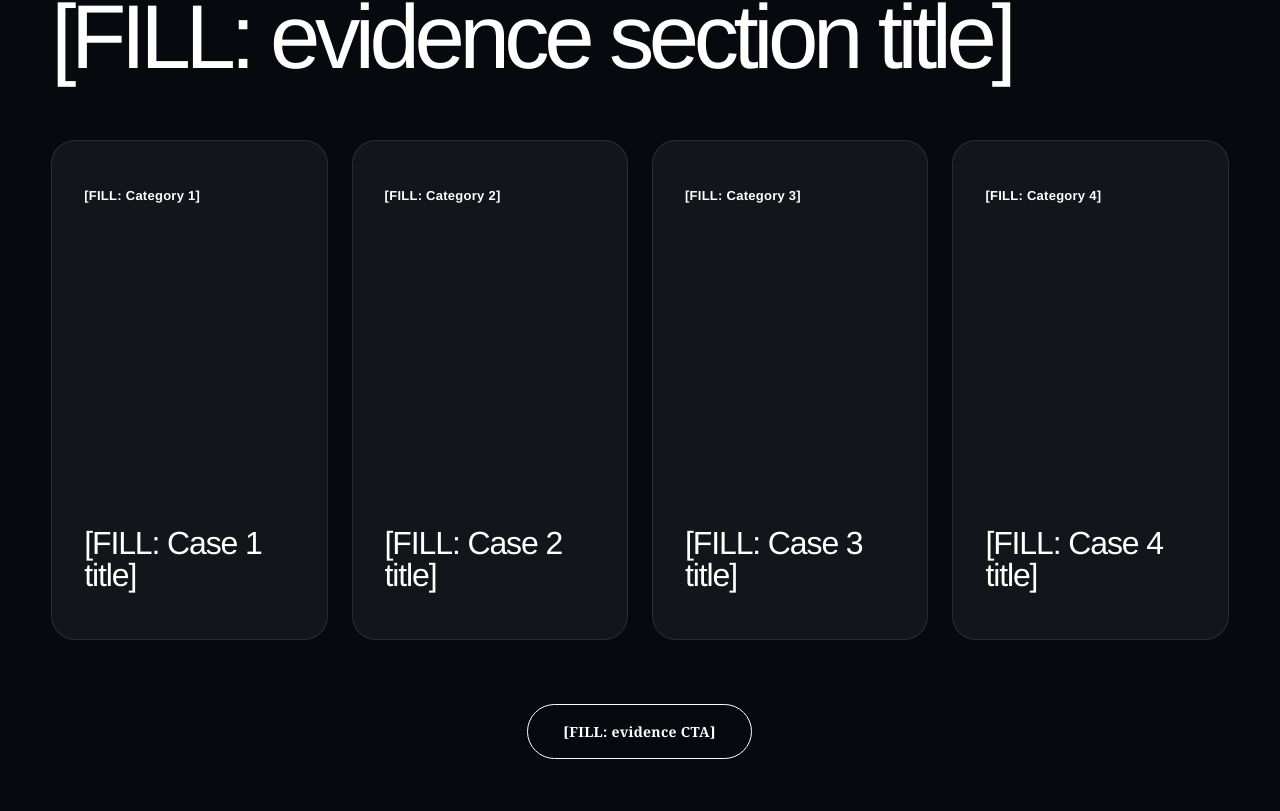
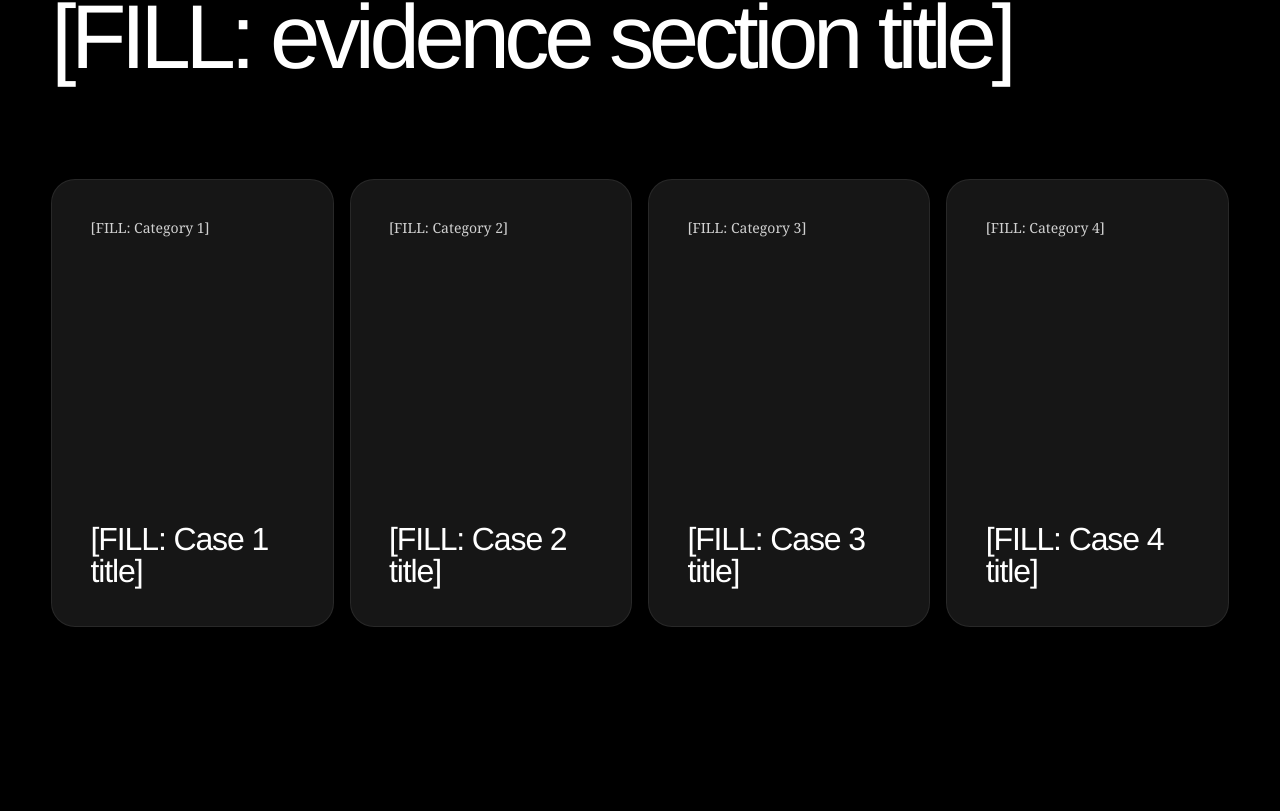
Before and after one commit to PRASANNX/CCP, a React (Vite) app: page / in a window 1280 px wide. Shown: the part 6289-7100 px from the top of the page. Built offline with nearby package versions, Linux system fonts and the light colour scheme; the HTML template or start-up script is replaced by a standard one.

Commit message:
feat: enhance Cases and Composition interactivity to match reference

```diff
--- a/src/components/Cases/Cases.module.scss
+++ b/src/components/Cases/Cases.module.scss
@@ -1,71 +1,121 @@
 .section {
-  padding: var(--section-pad) 0;
   position: relative;
-  background-color: var(--black);
   color: var(--white);
+  padding: clamp(100px, 10vw, 180px) 0;
   overflow: hidden;
 }
 
 .backgrounds {
   position: absolute;
   inset: 0;
-  z-index: 1;
-  pointer-events: none;
+  z-index: -1;
 }
 
-.background {
+.bgBase {
+  position: absolute;
+  inset: 0;
+  background: var(--black);
+  opacity: 0;
+  transition: opacity 0.6s ease;
+}
+
+.bgItem {
   position: absolute;
   inset: 0;
   opacity: 0;
-  transform: scale(1.08);
-  transition: opacity 0.7s ease, transform 1.2s ease;
+  transition: opacity 0.6s ease;
 }
 
-.background.active {
-  opacity: 0.34;
-  transform: scale(1);
+.bgBase.active,
+.bgItem.active {
+  opacity: 1;
 }
 
-.desktopGrid {
+.inner {
+  width: min(92vw, 1760px);
+  margin-inline: auto;
+}
+
+.header {
+  margin-bottom: clamp(60px, 8vw, 120px);
+}
+
+.grid {
   display: grid;
   grid-template-columns: repeat(4, 1fr);
-  gap: 1.5rem;
+  gap: 16px;
 }
 
 .card {
-  display: block;
-  height: 500px;
-  background-color: rgba(255, 255, 255, 0.05);
-  border: 1px solid rgba(255, 255, 255, 0.1);
-  border-radius: var(--card-radius);
-  transition: background-color 0.3s ease, border-color 0.3s ease;
-  text-decoration: none;
-  color: var(--white);
-
-  &:hover, &:focus-visible {
-    background-color: rgba(255, 255, 255, 0.1);
-    border-color: rgba(255, 255, 255, 0.3);
-  }
+  position: relative;
+  height: clamp(400px, 35vw, 600px);
+  border-radius: 24px;
+  background: rgba(25, 25, 25, 0.9);
+  border: 1px solid rgba(255, 255, 255, 0.08);
+  backdrop-filter: blur(12px);
+  padding: clamp(24px, 3vw, 40px);
+  cursor: pointer;
+  transition: transform 0.45s var(--ease), border-color 0.45s var(--ease), background 0.45s var(--ease);
 }
 
 .cardInner {
-  padding: 3rem 2rem;
-  height: 100%;
   display: flex;
   flex-direction: column;
+  height: 100%;
 }
 
-.mobileSwiper {
-  margin-top: 2rem;
+.card:hover,
+.card:focus-visible,
+.card.active {
+  transform: translateY(-8px);
+  border-color: rgba(255, 255, 255, 0.2);
+  background: rgba(40, 40, 40, 0.95);
 }
 
-.mobileCard {
+.cardMobile {
+  height: 480px;
+  border-radius: 20px;
+  padding: 32px;
+  color: var(--black);
+}
+
+.swiper {
+  overflow: visible;
+}
+
+.actions {
   display: flex;
-  flex-direction: column;
-  height: 400px;
-  padding: 3rem 2rem;
-  border-radius: 16px;
-  border: 1px solid rgba(255, 255, 255, 0.2);
-  text-decoration: none;
+  justify-content: center;
+  margin-top: clamp(60px, 8vw, 100px);
+}
+
+.button {
+  min-height: 52px;
+  padding: 0 32px;
+  border: 1px solid rgba(255, 255, 255, 0.5);
+  border-radius: 999px;
   color: var(--white);
+  background: transparent;
+  display: inline-flex;
+  align-items: center;
+  font-family: var(--font-primary);
+  font-size: 14px;
+  font-weight: 700;
+  text-transform: uppercase;
+  letter-spacing: 0.05em;
+  transition: background 0.3s ease, color 0.3s ease, border-color 0.3s ease;
 }
+
+.button:hover,
+.button:focus-visible {
+  background: var(--white);
+  color: var(--black);
+  border-color: var(--white);
+}
+
+@media (max-width: 900px) {
+  .grid {
+    grid-template-columns: repeat(2, 1fr);
+    gap: 16px;
+  }
+}
--- a/src/components/Cases/Cases.tsx
+++ b/src/components/Cases/Cases.tsx
@@ -1,99 +1,106 @@
-import { useState } from 'react';
-import styles from './Cases.module.scss';
-import { cases } from '../../data/cases';
-import { useReveal } from '../../hooks/useReveal';
-import { useMagnetic } from '../../hooks/useMagnetic';
-import { useMediaQuery } from '../../hooks/useMediaQuery';
-import { Swiper, SwiperSlide } from 'swiper/react';
-import { Pagination } from 'swiper/modules';
-import 'swiper/css';
-import 'swiper/css/pagination';
+import { useState } from "react";
+import type { KeyboardEvent } from "react";
+import { Swiper, SwiperSlide } from "swiper/react";
+import { Pagination } from "swiper/modules";
+import "swiper/css";
+import "swiper/css/pagination";
+import styles from "./Cases.module.scss";
+import { cases } from "../../data/cases";
+import { useMediaQuery } from "../../hooks/useMediaQuery";
 
-const CaseCard = ({ data, onEnter }: { data: any; onEnter: () => void }) => {
-  const ref = useMagnetic<HTMLAnchorElement>({ strength: 0.1 });
+export function Cases() {
+  const isMobile = useMediaQuery("(max-width: 768px)");
+  const [activeIndex, setActiveIndex] = useState<number | null>(null);
 
-  return (
-    <a
-      href="#"
-      className={styles.card}
-      ref={ref}
-      onMouseEnter={onEnter}
-      onFocus={onEnter}
-    >
-      <div className={styles.cardInner}>
-        <p className="label">{data.category}</p>
-        <h3 className="display-xs" style={{ marginTop: 'auto' }}>{data.title}</h3>
-      </div>
-    </a>
-  );
+  const handleKeyDown = (event: KeyboardEvent<HTMLElement>, index: number) => {
+    if (event.key === "Enter" || event.key === " ") {
+      event.preventDefault();
+      setActiveIndex(index);
+    }
   };
-
-export const Cases = () => {
-  const sectionRef = useReveal<HTMLElement>();
-  const [activeCase, setActiveCase] = useState(0);
-  const isMobile = useMediaQuery("(max-width: 768px)");
 
   return (
     <section
       className={styles.section}
-      ref={sectionRef}
-      data-stagger-parent
-      onMouseLeave={() => setActiveCase(0)}
+      data-component="cases"
+      aria-labelledby="cases-title"
+      onMouseLeave={() => setActiveIndex(null)}
     >
       <div className={styles.backgrounds} aria-hidden="true">
+        <div className={`${styles.bgBase} ${activeIndex === null ? styles.active : ""}`} />
         {cases.map((item, index) => (
           <div
-            className={`${styles.background} ${activeCase === index ? styles.active : ""}`}
+            className={`${styles.bgItem} ${activeIndex === index ? styles.active : ""}`}
             key={item.title}
             style={{ background: item.color }}
           />
         ))}
       </div>
 
-      <div className="container" style={{ position: 'relative', zIndex: 2 }}>
-        <div style={{ marginBottom: '4rem' }}>
-          <h2 className="display-l" data-stagger-child>[FILL: evidence section title]</h2>
+      <div className={styles.inner}>
+        <div className={styles.header} data-reveal>
+          <h2 id="cases-title" className="display-l">
+            [FILL: evidence section title]
+          </h2>
         </div>
 
         {!isMobile ? (
-          /* Desktop Grid */
-          <div className={styles.desktopGrid}>
-            {cases.map((item, i) => (
-              <div key={i} data-stagger-child>
-                <CaseCard
-                  data={item}
-                  onEnter={() => setActiveCase(i)}
-                />
+          <div className={styles.grid}>
+            {cases.map((item, index) => {
+              const isActive = activeIndex === index;
+              return (
+                <article
+                  key={item.title}
+                  tabIndex={0}
+                  className={`${styles.card} ${isActive ? styles.active : ""}`}
+                  onMouseEnter={() => setActiveIndex(index)}
+                  onFocus={() => setActiveIndex(index)}
+                  onKeyDown={(e) => handleKeyDown(e, index)}
+                  data-reveal
+                >
+                  <div className={styles.cardInner}>
+                    <p className="text-s" style={{ opacity: 0.8 }}>
+                      {item.category}
+                    </p>
+                    <h3 className="display-xs" style={{ marginTop: "auto" }}>
+                      {item.title}
+                    </h3>
                   </div>
-            ))}
+                </article>
+              );
+            })}
           </div>
         ) : (
-          /* Mobile Swiper */
-          <div className={styles.mobileSwiper}>
           <Swiper
             modules={[Pagination]}
             spaceBetween={16}
             slidesPerView={1.08}
             pagination={{ clickable: true }}
+            className={styles.swiper}
           >
-              {cases.map((item, i) => (
-                <SwiperSlide key={i}>
-                  <a href="#" className={styles.mobileCard} style={{ backgroundColor: item.color }}>
-                    <p className="label">{item.category}</p>
-                    <h3 className="display-xs" style={{ marginTop: 'auto', color: 'var(--black)' }}>{item.title}</h3>
-                  </a>
+            {cases.map((item) => (
+              <SwiperSlide key={item.title}>
+                <article className={styles.cardMobile} style={{ background: item.color }}>
+                  <div className={styles.cardInner}>
+                    <p className="text-s" style={{ opacity: 0.9 }}>
+                      {item.category}
+                    </p>
+                    <h3 className="display-xs" style={{ marginTop: "auto", color: "var(--black)" }}>
+                      {item.title}
+                    </h3>
+                  </div>
+                </article>
               </SwiperSlide>
             ))}
           </Swiper>
-          </div>
         )}
 
-        <div style={{ marginTop: '4rem', display: 'flex', justifyContent: 'center' }} data-stagger-child>
-          <a href="#" className="btn btn--outline" style={{ borderColor: 'var(--white)', color: 'var(--white)' }}>
-            [FILL: evidence CTA]
+        <div className={styles.actions} data-reveal>
+          <a href="#cases" className={styles.button}>
+            <span>[FILL: evidence CTA]</span>
           </a>
         </div>
       </div>
     </section>
   );
-};
+}
--- a/src/components/Composition/Composition.tsx
+++ b/src/components/Composition/Composition.tsx
@@ -1,19 +1,52 @@
+import { useEffect, useRef } from 'react';
+import gsap from 'gsap';
+import { ScrollTrigger } from 'gsap/ScrollTrigger';
 import styles from './Composition.module.scss';
-import { useReveal } from '../../hooks/useReveal';
 import { compositionCards } from '../../data/compositionCards';
 
-export const Composition = () => {
-  const sectionRef = useReveal<HTMLElement>();
+gsap.registerPlugin(ScrollTrigger);
+
+export function Composition() {
+  const sectionRef = useRef<HTMLElement>(null);
+
+  useEffect(() => {
+    const section = sectionRef.current;
+    if (!section) return;
+
+    const prefersReducedMotion = window.matchMedia("(prefers-reduced-motion: reduce)").matches;
+    if (prefersReducedMotion) return;
+
+    const ctx = gsap.context(() => {
+      // Stagger reveal the cards
+      gsap.fromTo(
+        section.querySelectorAll('[data-mosaic-card]'),
+        { y: 60, opacity: 0 },
+        {
+          y: 0,
+          opacity: 1,
+          duration: 0.8,
+          stagger: 0.1,
+          ease: "power3.out",
+          scrollTrigger: {
+            trigger: section,
+            start: "top 75%",
+          }
+        }
+      );
+    }, section);
+
+    return () => ctx.revert();
+  }, []);
 
   return (
-    <section className={styles.section} ref={sectionRef} data-stagger-parent>
-      <div className="container">
+    <section className={styles.section} ref={sectionRef} aria-labelledby="composition-title">
+      <div className={styles.inner}>
 
-        <div className={styles.intro}>
-          <h2 className={`display-m ${styles.title}`} style={{textTransform: 'none'}}>
+        <div className={styles.intro} data-reveal>
+          <h2 id="composition-title" className={`display-m ${styles.title}`}>
             <span>[FILL: solution title line 1]</span>
             <span>[FILL: solution title line 2]</span>
-            <span>
+            <span className={styles.lineWithShape}>
               <span className={styles.shape} aria-hidden="true" />
               [FILL: solution title line 3]
             </span>
@@ -28,40 +61,40 @@ export const Composition = () => {
 
         <div className={styles.grid}>
           {/* Green Card */}
-          <div className={`${styles.card} ${styles.greenCard}`} data-stagger-child>
+          <div className={`${styles.card} ${styles.greenCard}`} data-mosaic-card>
             <h3 className="display-xs">{compositionCards[0]?.title}</h3>
           </div>
 
           {/* Empty Media Card */}
-          <div className={`${styles.card} ${styles.mediaCard}`} data-stagger-child>
-            <span style={{color: 'var(--grey)', fontSize: '14px'}}>[FILL: media block]</span>
+          <div className={`${styles.card} ${styles.mediaCard}`} data-mosaic-card>
+            <span className={styles.mediaPlaceholder}>[FILL: media block]</span>
           </div>
 
           {/* Round Dark Card */}
-          <div className={`${styles.card} ${styles.roundCard}`} style={{justifyContent: 'center', alignItems: 'center'}} data-stagger-child>
-            <h3 className="display-xs" style={{color: 'var(--white)'}}>{compositionCards[1]?.title}</h3>
+          <div className={`${styles.card} ${styles.roundCard}`} data-mosaic-card>
+            <h3 className="display-xs" style={{ color: 'var(--white)' }}>
+              {compositionCards[1]?.title}
+            </h3>
           </div>
 
           {/* Blue Card */}
-          <div className={`${styles.card} ${styles.blueCard}`} data-stagger-child>
+          <div className={`${styles.card} ${styles.blueCard}`} data-mosaic-card>
             <h3 className="display-xs">{compositionCards[2]?.title}</h3>
           </div>
 
           {/* Huge Metric Card */}
-          <div className={`${styles.card} ${styles.metricCard}`} data-stagger-child>
-            <div>
+          <div className={`${styles.card} ${styles.metricCard}`} data-mosaic-card>
+            <div className={styles.metricWrap}>
               <div className={styles.metric}>
                 [FILL: M1]
               </div>
-              <p className="display-xxs" style={{marginTop: '2rem'}}>
+              <p className="display-xxs" style={{ marginTop: '2rem' }}>
                 [FILL: big metric label]
               </p>
             </div>
           </div>
-
         </div>
-
       </div>
     </section>
   );
-};
+}
```
Also changed, not shown: src/components/Composition/Composition.module.scss (+62 -22 lines). Lines whose indentation alone changed are shown as unchanged.
